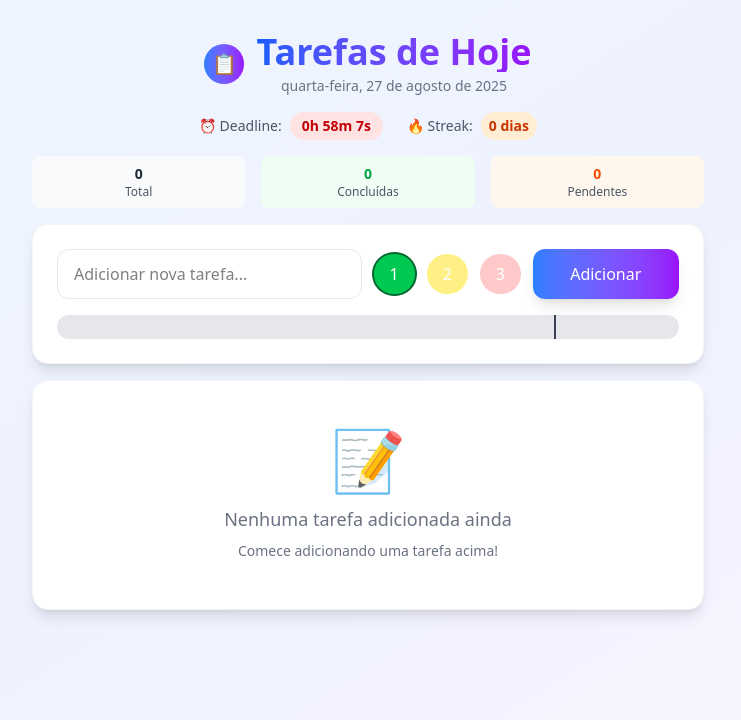
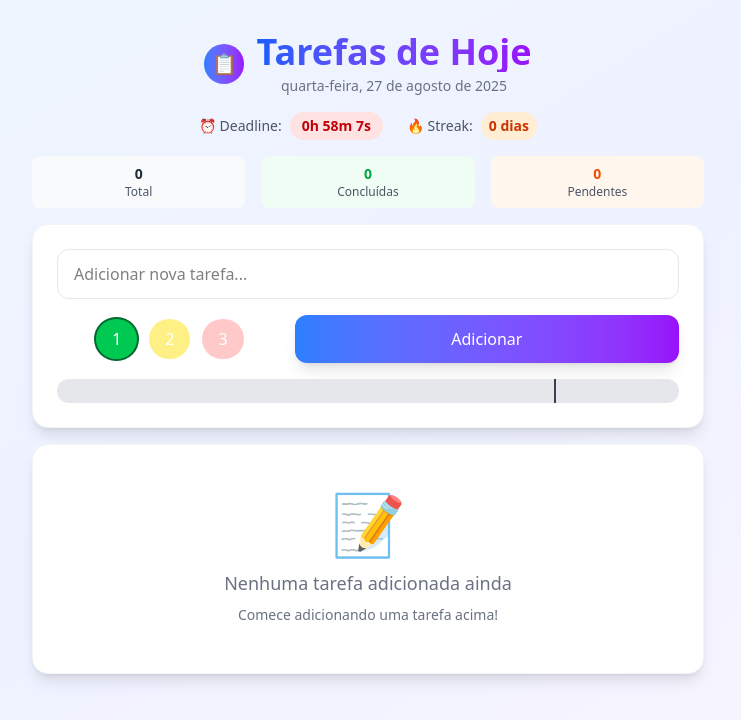
Before and after one commit to marcusdv/to-do-day, a Next.js app: page / in a window 1280 px wide. Shown: the top 720 px of the page, without its empty margins (272-1013 px from the left). Built offline with nearby package versions, Linux system fonts and the light colour scheme.

Commit message:
resposividade mais interessante

```diff
--- a/src/app/components/TaskForm.tsx
+++ b/src/app/components/TaskForm.tsx
@@ -100,12 +100,12 @@ export function TaskForm({ adicionarTarefa, tarefas }: TaskFormProps) {
         onChange={(e) => setInputTarefa(e.target.value)}
         onKeyDown={(e) => e.key === 'Enter' && handleSubmit()} // Permite submeter com Enter
         placeholder="Adicionar nova tarefa..."
-        className='flex-1 px-4 py-3 md:col-span-4 border border-gray-200 rounded-xl focus:outline-none focus:ring-2 focus:ring-blue-500 focus:border-transparent transition-all'
+        className='flex-1 px-4 py-3 md:col-span-full border border-gray-200 rounded-xl focus:outline-none focus:ring-2 focus:ring-blue-500 focus:border-transparent transition-all'
       />
 
 
       {/* Botão para escolher prioridade da tarefa */}
-      <ul className='col-span-full flex gap-3 items-center justify-center md:col-span-2'>
+      <ul className='col-span-full md:col-span-3 flex gap-3 items-center justify-center '>
         <li>
           <button
             onClick={() => setPrioridade('baixa')}
@@ -139,7 +139,7 @@ export function TaskForm({ adicionarTarefa, tarefas }: TaskFormProps) {
       {/* Botão para submeter a nova tarefa */}
       <button
         onClick={handleSubmit}
-        className='col-span-2 px-6 py-3 bg-gradient-to-r from-blue-500 to-purple-600 text-white rounded-xl hover:from-blue-600 hover:to-purple-700 transition-all duration-200 font-medium shadow-lg hover:shadow-xl transform hover:scale-105'
+        className='md:col-span-5 px-6 py-3 bg-gradient-to-r from-blue-500 to-purple-600 text-white rounded-xl hover:from-blue-600 hover:to-purple-700 transition-all duration-200 font-medium shadow-lg hover:shadow-xl transform hover:scale-105'
       >
         Adicionar
       </button>
```
